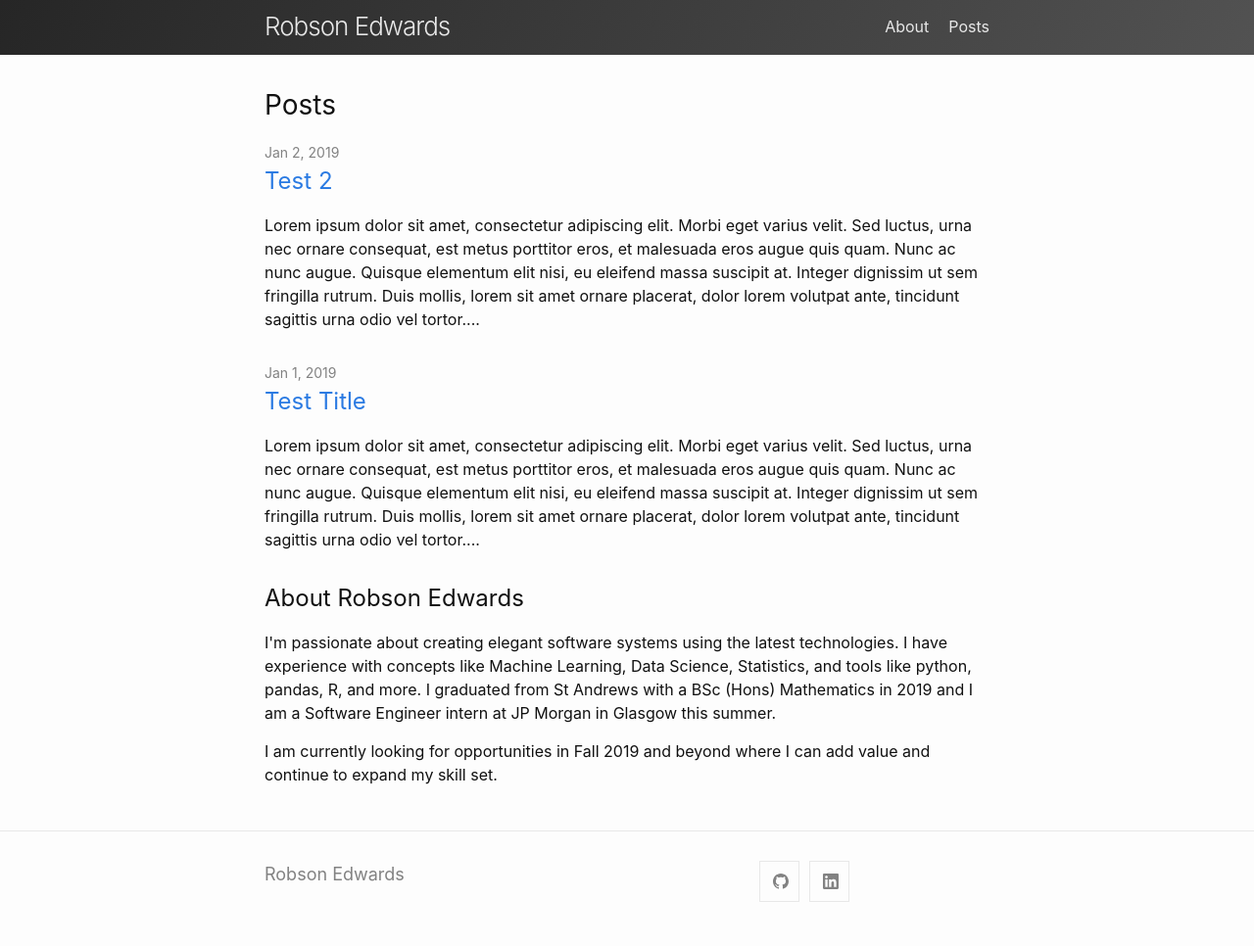
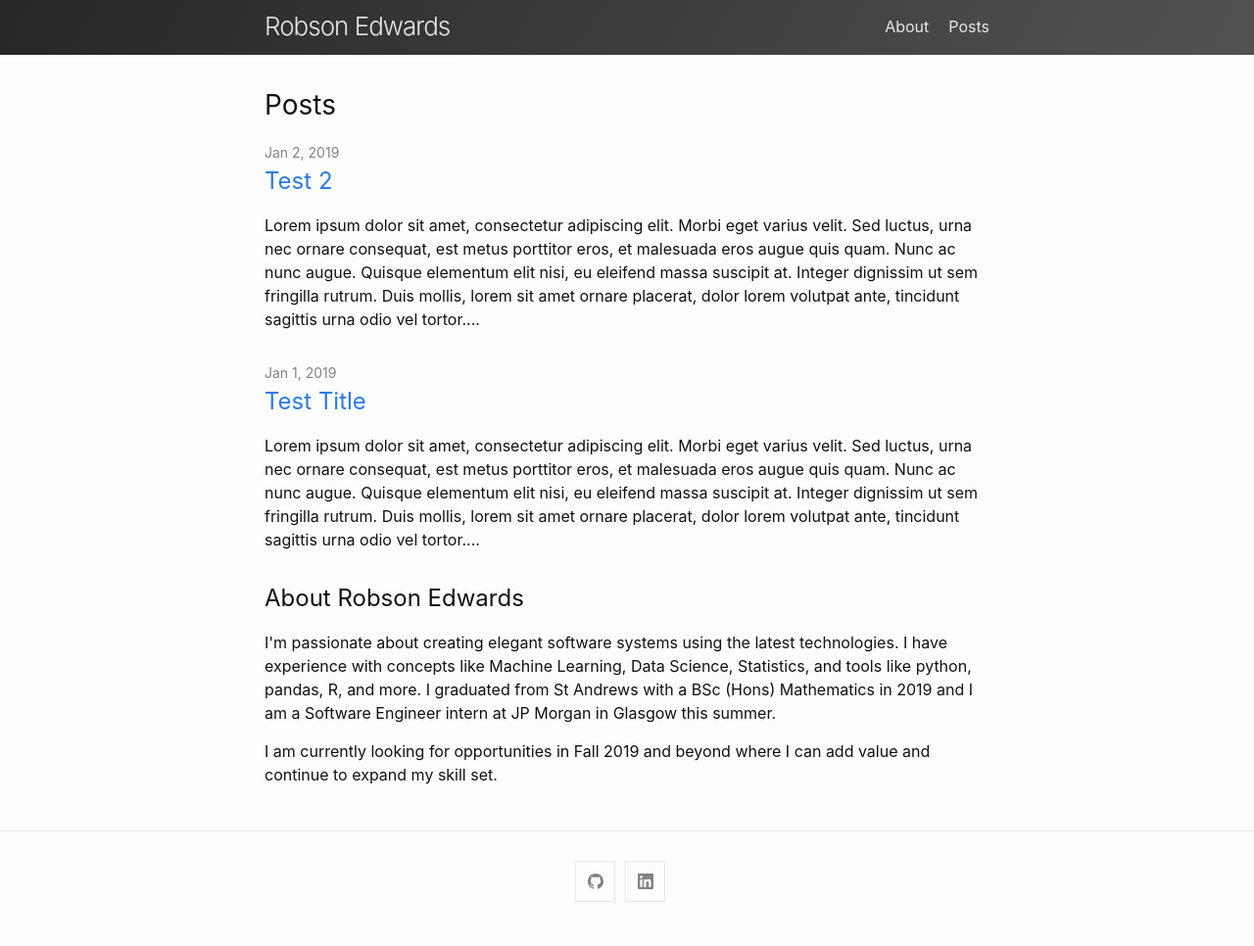
Before and after one commit to robsonedwards/robsonedwards.com, a Jekyll site: the page built from index.md, in a window 1280 px wide. Shown: the whole page at 98% size. Built offline with Jekyll 4.4.1, drawn with Linux system fonts in a browser that asks for light colours.

Commit message:
Improve footer

```diff
--- a/_includes/footer.html
+++ b/_includes/footer.html
@@ -4,24 +4,6 @@
   <div class="wrapper">
 
     <div class="footer-col-wrapper">
-      <div class="footer-col one-half">
-      <h2 class="footer-heading">{{ site.title | escape }}</h2>
-        <ul class="contact-list">
-          <li class="p-name">
-            {%- if site.author -%}
-              {{ site.author | escape }}
-            {%- endif -%}
-            </li>
-            {%- if site.email -%}
-            <li><a class="u-email" href="mailto:{{ site.email }}">{{ site.email }}</a></li>
-            {%- endif -%}
-        </ul>
-      </div>
-
-      <!--<div class="footer-col one-half">
-        <p>{{- site.description | escape -}}</p>
-      </div>-->
-
       <div class="social-links">
         {%- include social.html -%}
       </div>
```
